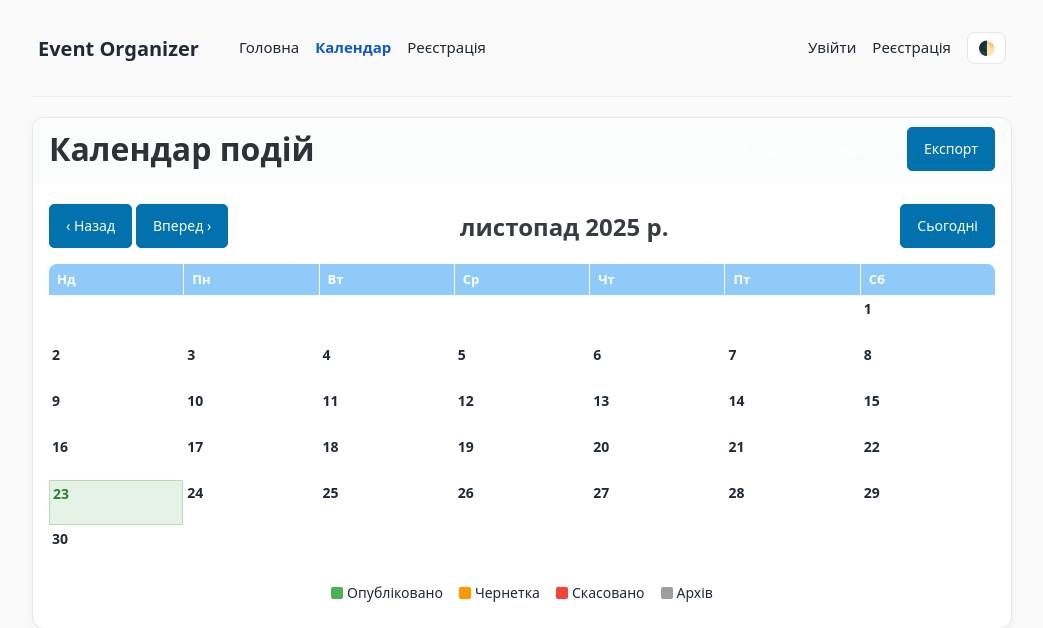
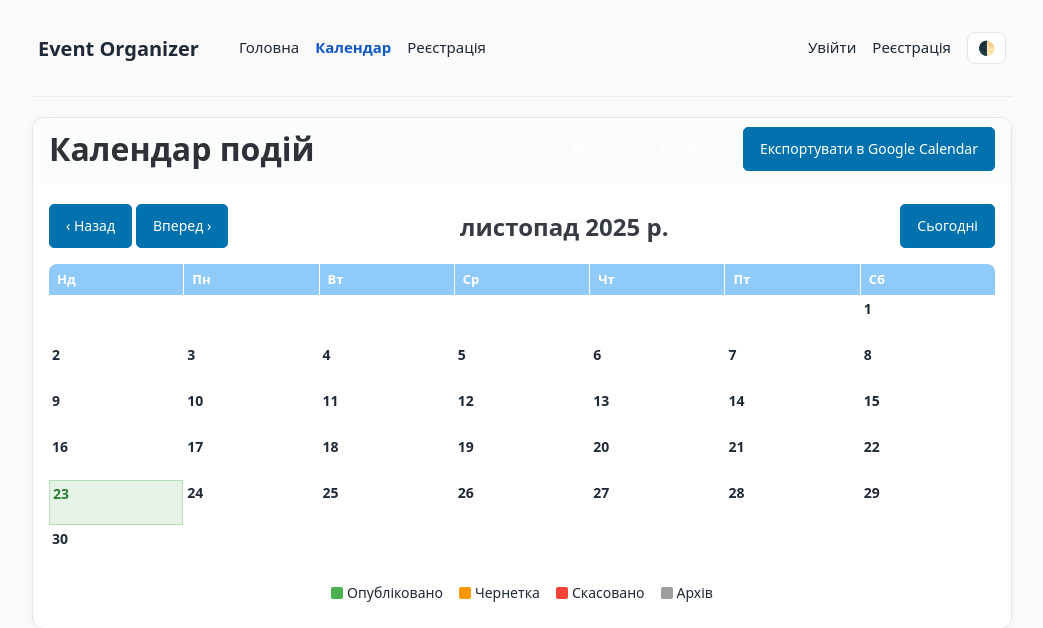
Before and after one commit to KaterinaDemianik/event-organizer-app, a Django app: page /calendar/ in a window 1280 px wide. Shown: the top 628 px of the page, without its empty margins (118-1161 px from the left). Run offline with Django 5.2, Linux system fonts and the light colour scheme; data that the repository does not hold is empty; parts of the project's set-up code (start-up, migrations or seed data) failed here and were passed over; some libraries are stand-ins or nearby versions.

Commit message:
fix the ability to export to Google Calendar and add a hint

```diff
--- a/events/ui_views.py
+++ b/events/ui_views.py
@@ -470,6 +470,24 @@ class EventDetailView(DetailView):
             can_review = event_ended and has_rsvp and not has_review
 
         ctx["can_review"] = can_review
+
+        # Генеруємо URL для додавання події в Google Calendar
+        from urllib.parse import urlencode
+
+        # Форматуємо дати в UTC для Google Calendar (формат: 20251124T183000Z)
+        start_utc = event.starts_at.strftime('%Y%m%dT%H%M%SZ')
+        end_utc = event.ends_at.strftime('%Y%m%dT%H%M%SZ')
+
+        google_params = {
+            'action': 'TEMPLATE',
+            'text': event.title,
+            'dates': f'{start_utc}/{end_utc}',
+            'details': event.description or '',
+            'location': event.location or '',
+        }
+
+        ctx["google_calendar_url"] = f"https://calendar.google.com/calendar/render?{urlencode(google_params)}"
+
         return ctx
 
 
--- a/templates/events/calendar.html
+++ b/templates/events/calendar.html
@@ -8,10 +8,14 @@
         <div style="display:flex; gap:8px; align-items:center;">
           <button id="month-view" class="view-btn active" onclick="switchView('month')">Місяць</button>
           <button id="week-view" class="view-btn" onclick="switchView('week')">Тиждень</button>
-          <button onclick="exportCalendar()" style="font-size:14px;">Експорт</button>
+          <button onclick="exportCalendar()" style="font-size:14px;">Експортувати в Google Calendar</button>
         </div>
       </div>
     </header>
+
+    <div id="export-hint" style="display:none; margin:12px 0; padding:12px; background:rgba(66, 165, 245, 0.1); border-radius:8px; font-size:13px; color:var(--muted);">
+      <strong>Підказка:</strong> Файл завантажено! Відкрийте його у Google Calendar (Налаштування → Імпорт) або Apple Calendar.
+    </div>
 
     <div class="calendar-controls" style="margin:16px 0; display:flex; justify-content:space-between; align-items:center;">
       <div>
@@ -381,6 +385,16 @@
       a.click();
       document.body.removeChild(a);
       URL.revokeObjectURL(url);
+
+      // Показуємо підказку після завантаження
+      const hint = document.getElementById('export-hint');
+      if (hint) {
+        hint.style.display = 'block';
+        // Автоматично ховаємо підказку через 10 секунд
+        setTimeout(function() {
+          hint.style.display = 'none';
+        }, 10000);
+      }
     }
 
     function generateICalData() {
--- a/templates/events/detail.html
+++ b/templates/events/detail.html
@@ -25,6 +25,12 @@
       {% else %}
         <span>👥 Учасники: {{ rsvp_count }}</span>
       {% endif %}
+    </div>
+
+    <div style="margin:16px 0;">
+      <a href="{{ google_calendar_url }}" target="_blank" rel="noopener noreferrer" role="button" style="font-size:14px; display:inline-block;">
+        Додати в Google Calendar
+      </a>
     </div>
 
     {% if event.status == 'cancelled' %}
```
